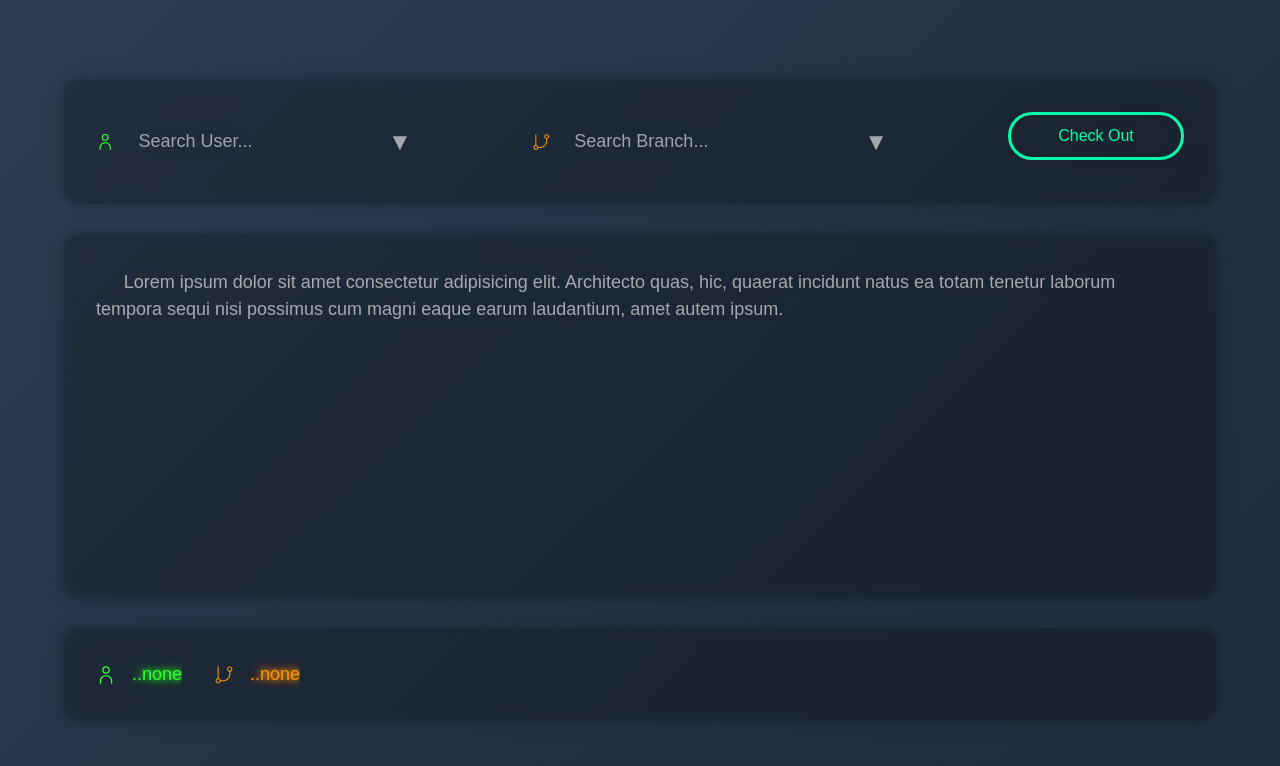
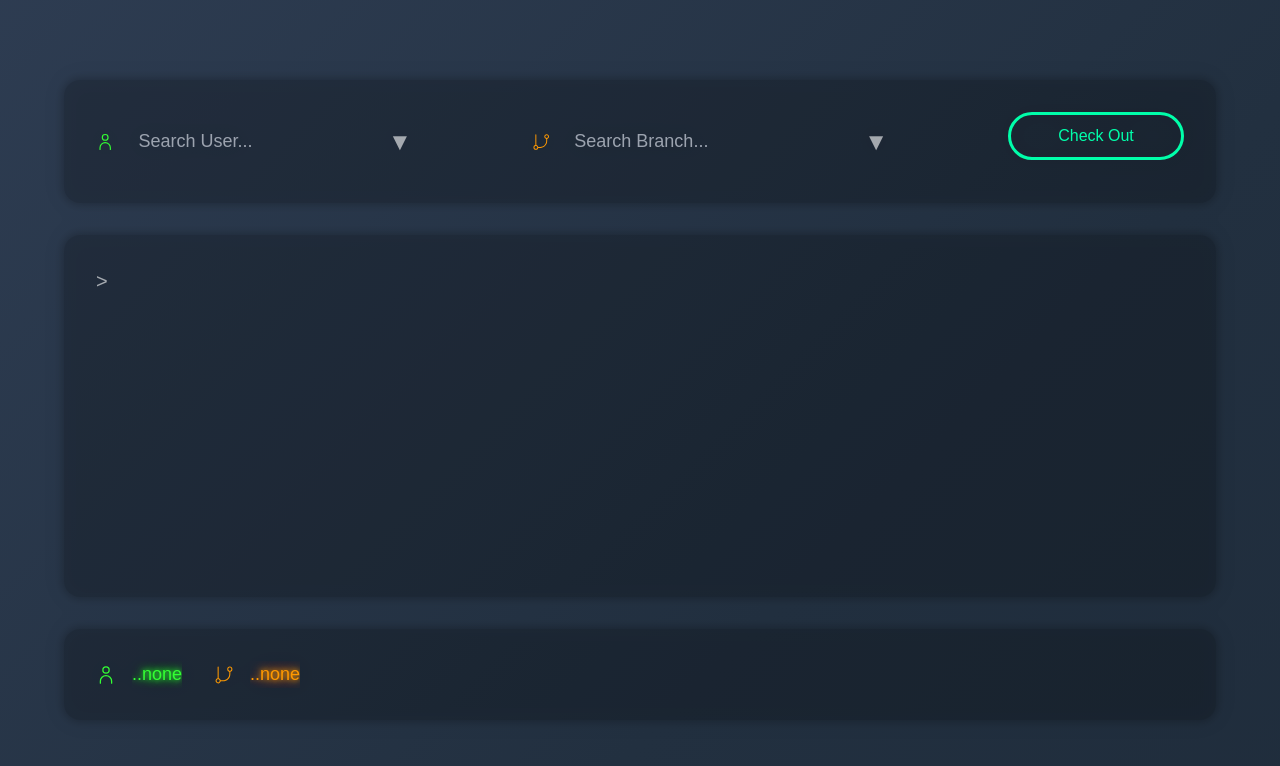
Before and after one commit to Lee-Ki-Bong/git-branch-tool, a Next.js app: page / in a window 1280 px wide. Shown: the top 766 px of the page. Built offline with nearby package versions, Linux system fonts and the light colour scheme.

Commit message:
🚧 인터렉션 공사중

```diff
--- /dev/null
+++ b/app/(root)/layout.tsx
@@ -0,0 +1,8 @@
+import { GlobalProvider } from "@/context/GlobalProvider"
+import React from "react"
+
+const ContextLayout = ({ children }: { children: React.ReactNode }) => {
+  return <GlobalProvider>{children}</GlobalProvider>
+}
+
+export default ContextLayout
--- a/app/(root)/page.tsx
+++ b/app/(root)/page.tsx
@@ -1,7 +1,23 @@
+"use client"
+import { useGlobal } from "@/context/GlobalProvider"
 import Footer from "../components/Footer"
 import Header from "../components/Header"
+import { cn } from "@/util/util"
 
 export default function Home() {
+  const { state } = useGlobal()
+  const getStatusClassName = () => {
+    if (!state.userName) {
+      return "text--neon--orange" // 유저가 선택되지 않음
+    }
+
+    if (!state.branchName) {
+      return "text--neon--purple" // 브랜치가 선택되지 않음
+    }
+
+    return "text--neon--green" // 모든 상태가 준비됨
+  }
+
   return (
     <section className="root--container container flex flex-col gap-8">
       <div className="glass sub-padding flex max-xl:flex-col xl:gap-28">
@@ -9,9 +25,7 @@ export default function Home() {
       </div>
 
       <div className="glass sub-padding terminal flex-auto">
-        Lorem ipsum dolor sit amet consectetur adipisicing elit. Architecto
-        quas, hic, quaerat incidunt natus ea totam tenetur laborum tempora sequi
-        nisi possimus cum magni eaque earum laudantium, amet autem ipsum.
+        <span className={` ${cn(getStatusClassName())}`}>{state.message}</span>
       </div>
 
       <div className="glass sub-padding svg--center flex flex-row gap-4">
--- a/app/components/Footer.tsx
+++ b/app/components/Footer.tsx
@@ -1,17 +1,24 @@
+"use client"
 import React from "react"
 import SVGUser from "./svgs/SvgUser"
 import SvgGitBranch from "./svgs/SvgGitBranch"
+import { useGlobal } from "@/context/GlobalProvider"
 
 const Footer = () => {
+  const { state } = useGlobal()
   return (
     <>
       <SVGUser width="20" height="20" className="text-neonGreen" />
       <p className="flex items-center truncate pr-4">
-        <span className="text-neonGreen text-shadow-neon-green qa__user__name truncate"></span>
+        <span className="text-neonGreen text-shadow-neon-green qa__user__name truncate">
+          {state.userName}
+        </span>
       </p>
       <SvgGitBranch width="20" height="20" className="text-neonOrange" />
       <p className="flex flex-1 items-center truncate">
-        <span className="text-neonOrange text-shadow-neon-orange choice__branch__name truncate"></span>
+        <span className="text-neonOrange text-shadow-neon-orange choice__branch__name truncate">
+          {state.branchName}
+        </span>
       </p>
     </>
   )
--- a/app/components/Header.tsx
+++ b/app/components/Header.tsx
@@ -5,8 +5,20 @@ import SVGUser from "./svgs/SvgUser"
 import SearchSelect from "./SearchSelect"
 import { userList } from "@/util/user-list"
 import SvgGitBranch from "./svgs/SvgGitBranch"
+import { useGlobal } from "@/context/GlobalProvider"
+import { ActionTypes } from "@/content/global-context.content"
 
 const Header = () => {
+  const { state, dispatch } = useGlobal()
+
+  const handleUserChange = (userName: string) => {
+    dispatch({ type: ActionTypes.SET_USER_NAME, payload: userName })
+  }
+
+  const handleBranchChange = (branchName: string) => {
+    dispatch({ type: ActionTypes.SET_BRANCH_NAME, payload: branchName })
+  }
+
   return (
     <>
       <div className="svg--center">
@@ -15,20 +27,16 @@ const Header = () => {
           focusedReset={true}
           placeholder="Search User..."
           options={userList}
-          onChange={(value) => console.log(value)}
+          onChange={(value) => handleUserChange(value)}
         />
       </div>
       <div className="svg--center flex-1">
         <SvgGitBranch width="20" height="20" className="text-neonOrange" />
         <SearchSelect
+          initialQuery={state.branchName}
           placeholder="Search Branch..."
-          options={[
-            "apple",
-            "banana",
-            "orange",
-            "grapeasdfasdfasdfasdfasdfasdfasdfasdfsadfasdfasdfdasdasdasdasdaaaaaaaaaaaaaaaaaaaaaaaaaaaaaaaaaaaaaa"
-          ]}
-          onChange={(value) => console.log(value)}
+          options={state.branchList}
+          onChange={(value) => handleBranchChange(value)}
         />
       </div>
       <button className="button-neon-normal ml-auto max-sm:w-full">
--- a/app/components/SearchSelect.tsx
+++ b/app/components/SearchSelect.tsx
@@ -5,6 +5,7 @@ import { useState, useEffect, useRef } from "react"
 interface SearchSelectProps {
   placeholder?: string // 검색창에 표시할 텍스트
   focusedReset?: boolean // 포커스 여부
+  initialQuery?: string // 초기 검색어
   options: string[] // 옵션 배열
   onChange: (value: string) => void // 선택된 값을 부모에 전달하는 콜백 함수
 }
@@ -13,11 +14,16 @@ export default function SearchSelect({
   options,
   onChange,
   placeholder = "Search...",
-  focusedReset = false
+  focusedReset = false,
+  initialQuery = ""
 }: SearchSelectProps) {
   const [query, setQuery] = useState("")
   const [filteredOptions, setFilteredOptions] = useState<string[]>(options)
   const [isOpen, setIsOpen] = useState(false)
+
+  useEffect(() => {
+    setQuery(initialQuery)
+  }, [initialQuery])
 
   const containerRef = useRef<HTMLDivElement>(null)
 
--- a/app/globals.css
+++ b/app/globals.css
@@ -121,11 +121,11 @@
 
   /* Terminal */
   .terminal {
-    @apply max-h-[590px] overflow-hidden overflow-y-scroll p-8;
+    @apply max-h-[590px] overflow-hidden overflow-y-scroll;
   }
 
   .terminal::before {
-    @apply animate-blink mr-4 text-xl [content:'>'];
+    @apply animate-blinkInfinite mr-4 text-xl [content:'>'];
   }
 
   .terminal:empty::after {
--- /dev/null
+++ b/content/global-context.content.ts
@@ -0,0 +1,6 @@
+// 액션 타입 상수 정의
+export const ActionTypes = {
+  SET_USER_NAME: "SET_USER_NAME",
+  SET_BRANCH_NAME: "SET_BRANCH_NAME",
+  SET_MESSAGE: "SET_MESSAGE"
+} as const
--- /dev/null
+++ b/context/GlobalProvider.tsx
@@ -0,0 +1,91 @@
+"use client"
+
+import React, { createContext, useContext, useReducer } from "react"
+import { ActionTypes } from "../content/global-context.content"
+
+// 정보 정의
+interface GlobalContextInterface {
+  userName: string
+  branchName: string
+  branchList: string[]
+  message: string
+}
+
+// 초기 상태 정의
+const initialState: GlobalContextInterface = {
+  userName: "",
+  branchName: "",
+  branchList: [],
+  message: ""
+}
+
+// 액션 정의
+type Action =
+  | { type: typeof ActionTypes.SET_USER_NAME; payload: string }
+  | { type: typeof ActionTypes.SET_BRANCH_NAME; payload: string }
+  | { type: typeof ActionTypes.SET_MESSAGE; payload: string }
+
+// GlobalContextValue 인터페이스
+interface GlobalContextValue {
+  state: GlobalContextInterface
+  dispatch: React.Dispatch<Action>
+}
+
+// 유저에 따라 브랜치 리스트를 반환하는 함수 (예: API 요청)
+const fetchBranches = (userName: string): string[] => {
+  if (userName === "qatest01") return ["master", "develop", "feature/1"]
+  if (userName === "qatest02") return ["main", "release", "hotfix"]
+  return []
+}
+
+// 리듀서 함수
+const globalReducer = (
+  state: GlobalContextInterface,
+  action: Action
+): GlobalContextInterface => {
+  switch (action.type) {
+    case ActionTypes.SET_USER_NAME:
+      const branchList = fetchBranches(action.payload)
+      return {
+        ...state,
+        userName: action.payload,
+        branchName: "", // 유저가 변경되면 브랜치 초기화
+        branchList: branchList, // 유저에 따른 브랜치 리스트 갱신
+        message: `Fetched ${branchList.length} branches for ${action.payload}.`
+      }
+    case ActionTypes.SET_BRANCH_NAME:
+      return {
+        ...state,
+        branchName: action.payload,
+        message: `Selected branch ${action.payload} for ${state.userName}.`
+      }
+    case ActionTypes.SET_MESSAGE:
+      return { ...state, message: action.payload }
+    default:
+      throw new Error(`Unhandled action type: ${action}`)
+  }
+}
+
+// Context 생성
+const GlobalContext = createContext<GlobalContextValue | undefined>(undefined)
+
+// 커스텀 훅 생성
+
+export const useGlobal = (): GlobalContextValue => {
+  const context = useContext(GlobalContext)
+  if (!context) {
+    throw new Error("useGlobal must be used within a GlobalProvider")
+  }
+  return context
+}
+
+// Provider 컴포넌트 생성
+export const GlobalProvider = ({ children }: { children: React.ReactNode }) => {
+  const [state, dispatch] = useReducer(globalReducer, initialState)
+
+  return (
+    <GlobalContext.Provider value={{ state, dispatch }}>
+      {children}
+    </GlobalContext.Provider>
+  )
+}
--- a/package.json
+++ b/package.json
@@ -9,9 +9,11 @@
     "lint": "next lint"
   },
   "dependencies": {
+    "clsx": "^2.1.1",
     "next": "15.1.0",
     "react": "^19.0.0",
-    "react-dom": "^19.0.0"
+    "react-dom": "^19.0.0",
+    "tailwind-merge": "^2.5.5"
   },
   "devDependencies": {
     "@eslint/eslintrc": "^3",
--- a/tailwind.config.ts
+++ b/tailwind.config.ts
@@ -31,10 +31,12 @@ export default {
         neonGreen: "var(--neon-green)"
       },
       keyframes: {
-        blink: { "0%, 100%": { opacity: "1" }, "50%": { opacity: "0" } }
+        blink: { "0%, 100%": { opacity: "1" }, "50%": { opacity: "0" } },
+        blinkOffTime: { "0%, 100%": { opacity: "0" }, "50%": { opacity: "1" } }
       },
       animation: {
-        blink: "blink 1s infinite"
+        blinkInfinite: "blink 1s infinite",
+        blinkOnTime: "blinkOffTime 1s"
       }
     }
   },
--- /dev/null
+++ b/util/util.ts
@@ -0,0 +1,9 @@
+import { clsx } from "clsx"
+import { twMerge } from "tailwind-merge"
+
+/**
+ * Combines `clsx` for conditional class management and `twMerge` for TailwindCSS class merging.
+ */
+export function cn(...inputs: Parameters<typeof clsx>) {
+  return twMerge(clsx(...inputs))
+}
```
Also changed, not shown: 1 other file (tests, documents, lock files or other folders).
